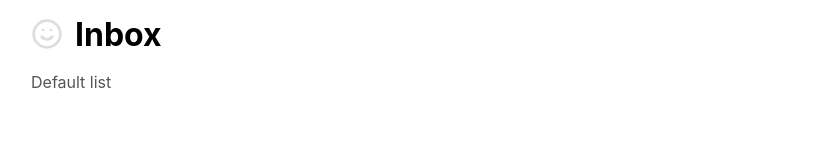
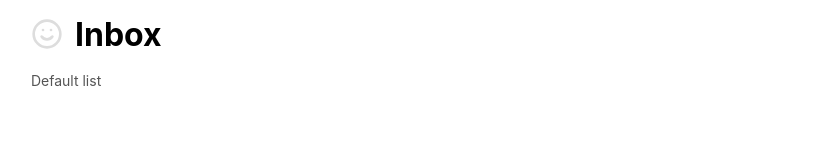
Before and after one commit to rafaelmadeira/problems, a React (Vite) app: page /list/inbox in a window 1280 px wide. Shown: the part 155-315 px from the top of the page, without its empty margins (225-1045 px from the left). Built offline with nearby package versions, Linux system fonts and the light colour scheme.

Commit message:
style: update list description font size to 14px

```diff
--- a/src/pages/ProblemPage.tsx
+++ b/src/pages/ProblemPage.tsx
@@ -567,7 +567,7 @@ export default function ProblemPage() {
                                 style={{
                                     width: '100%',
                                     // minHeight: '100px', // Removed fixed height
-                                    fontSize: '1rem',
+                                    fontSize: '0.875rem',
                                     color: '#555',
                                     resize: 'none',
                                     lineHeight: '1.6',
```
